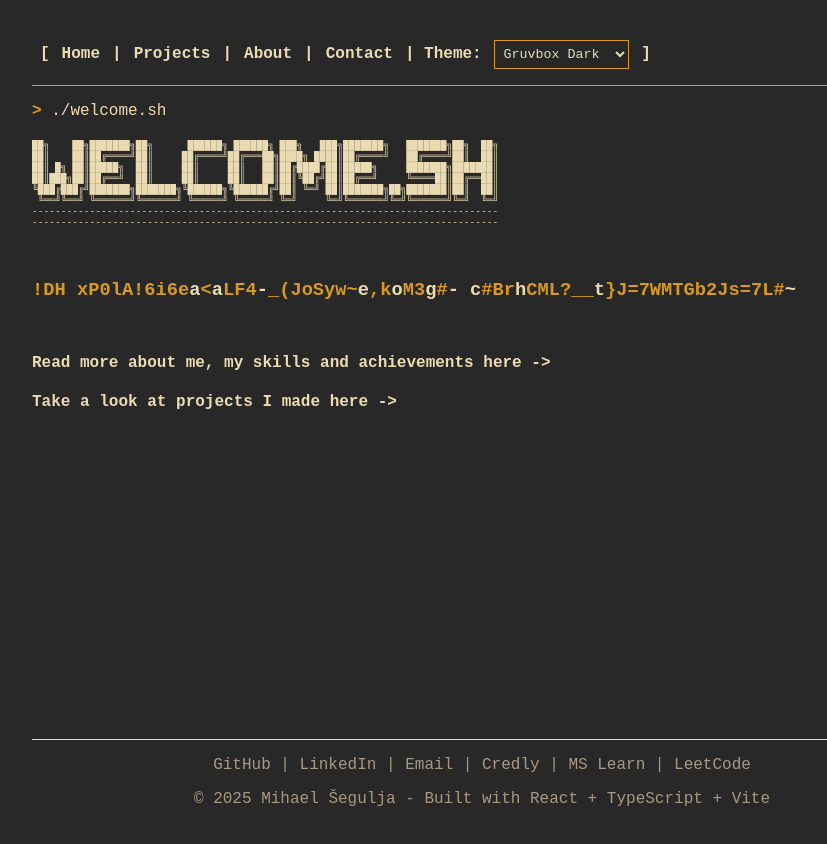
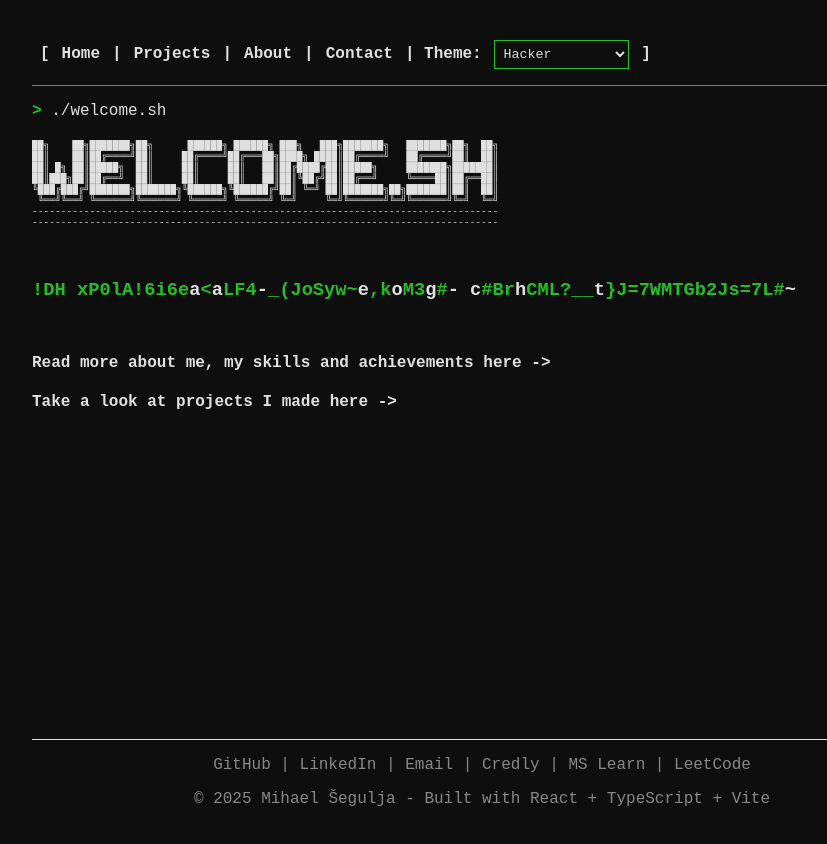
Before and after one commit to mihaelsegulja/mihaelsegulja.github.io, a React (Vite) app: page / in a window 1280 px wide. Shown: the top 844 px of the page, without its empty margins (158-985 px from the left). Built offline with nearby package versions, Linux system fonts and the light colour scheme; a web font is replaced by a local one.

Commit message:
Change default theme

```diff
--- a/src/components/ThemeSwitcher.tsx
+++ b/src/components/ThemeSwitcher.tsx
@@ -1,7 +1,7 @@
 import { useEffect, useState } from "react";
 
 const themes = [
-  { id: "default", name: "Hacker" },
+  { id: "hacker", name: "Hacker" },
   { id: "gruvbox-dark", name: "Gruvbox Dark" },
   { id: "gruvbox-light", name: "Gruvbox Light" },
   { id: "tokyo-night", name: "Tokyo Night" },
@@ -11,7 +11,7 @@ const themes = [
 
 export default function ThemeSwitcher() {
   const [theme, setTheme] = useState(() => {
-    return localStorage.getItem("theme") || "gruvbox-dark";
+    return localStorage.getItem("theme") || "hacker";
   });
 
   useEffect(() => {
```
